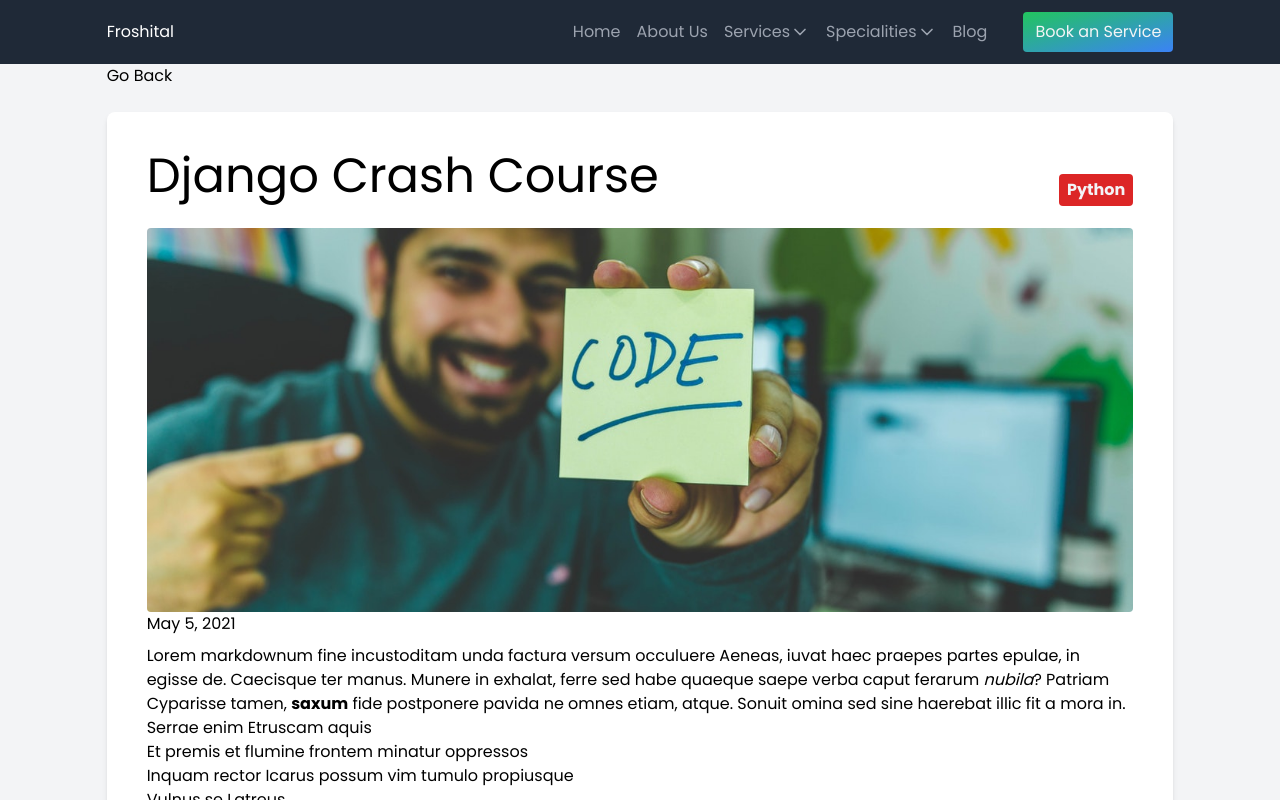
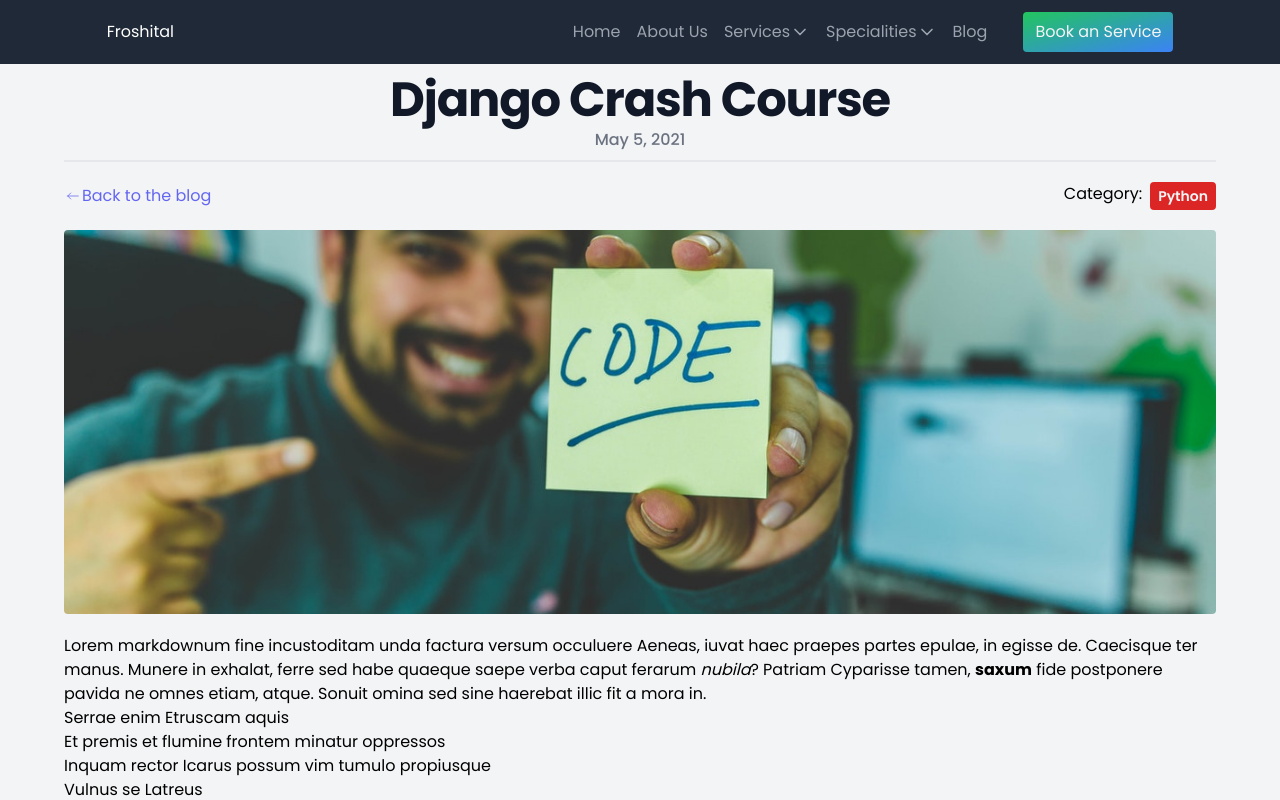
Before and after one commit to abhiskg/froshital, a Next.js app: page /blog/django-crash-course in a window 1280 px wide. Shown: the top 800 px of the page. Built offline with nearby package versions, Linux system fonts and the light colour scheme.

Commit message:
blog design done

```diff
--- a/components/CategoryLabel.js
+++ b/components/CategoryLabel.js
@@ -2,7 +2,7 @@ import Link from "next/link";
 
 export default function CategoryLabel({ children }) {
   const colorKey = {
-    JavaScript: "bg-orange-600",
+    JavaScript: "bg-green-600",
     Python: "bg-red-600",
     PHP: "bg-amber-600",
     CSS: "bg-lime-600",
@@ -11,7 +11,7 @@ export default function CategoryLabel({ children }) {
 
   return (
     <div
-      className={`px-2 py-1 ${colorKey[children]} rounded font-bold text-gray-100`}
+      className={`px-2 py-1 ${colorKey[children]} rounded text-sm font-semibold text-gray-100`}
     >
       <Link href={`/blog/category/${children.toLowerCase()}`}>
         <a>{children}</a>
--- a/components/CategoryList.js
+++ b/components/CategoryList.js
@@ -2,19 +2,17 @@ import Link from "next/link";
 
 export default function CategoryList({ categories }) {
   return (
-    <div className="w-full rounded bg-white p-5 shadow-md">
-      <h3 className="rounded bg-gray-800 p-3 text-2xl text-white">
+    <div className="w-full rounded bg-white p-4 shadow-md">
+      <h3 className="rounded bg-gray-800 p-3 text-xl text-white xl:text-2xl">
         Blog Categories
       </h3>
-      <ul className="divide-y divide-gray-300">
+      <div className="flex flex-col divide-y divide-gray-300">
         {categories.map((category, index) => (
-          <li key={index} className="cursor-pointer p-4  hover:bg-gray-50">
-            <Link href={`/blog/category/${category.toLowerCase()}`}>
-              <a className="p-">{category}</a>
-            </Link>
-          </li>
+          <Link key={index} href={`/blog/category/${category.toLowerCase()}`}>
+            <a className="rounded p-4 hover:bg-gray-200">{category}</a>
+          </Link>
         ))}
-      </ul>
+      </div>
     </div>
   );
 }
--- a/components/Navbar.js
+++ b/components/Navbar.js
@@ -6,14 +6,15 @@ export default function Navbar() {
   const [menu, setMenu] = useState(false);
   const [serviceState, setServiceState] = useState(false);
   return (
-    <nav className="sticky top-0 z-40 h-16 bg-gray-800 ">
+    <header className="sticky top-0 z-40 h-16 bg-gray-800 ">
       <div className="mx-auto flex h-full w-11/12 items-center justify-between lg:w-10/12 2xl:w-auto 2xl:max-w-7xl">
         {/* Main Nav */}
         <Link href="/">
           <a>
-            <div className="text-white">Froshital</div>
+            <span className="text-white">Froshital</span>
           </a>
         </Link>
+        <nav>
           <ul className="relative hidden items-center gap-4 md:flex">
             <Link href="/">
               <a>
@@ -27,13 +28,11 @@ export default function Navbar() {
                 <a>About Us</a>
               </Link>
             </li>
-
             <li className=" group">
               <div className="flex cursor-pointer items-center text-gray-400 hover:text-white">
                 Services
                 <ArrowDown />
               </div>
-
               {/* Service Dropdown */}
               <ul className="absolute top-10 z-10 hidden rounded bg-[#141d2b] pt-1 text-gray-400 group-hover:block">
                 <li className="">
@@ -60,13 +59,11 @@ export default function Navbar() {
               </ul>
               {/* Service Dropdown Ends */}
             </li>
-
             <li className=" group">
               <div className="flex cursor-pointer items-center text-gray-400 hover:text-white">
                 Specialities
                 <ArrowDown />
               </div>
-
               {/* Specialities Dropdown */}
               <ul className="absolute left-0 right-0 z-10 hidden  rounded bg-[#141d2b] pt-1 text-gray-400 group-hover:block">
                 <div className="grid-cols-3">
@@ -95,7 +92,6 @@ export default function Navbar() {
               </ul>
               {/* Specialities Dropdown Ends */}
             </li>
-
             {/* <li className=" group relative cursor-pointer rounded px-3  py-2 text-gray-400 hover:text-white">
               <Link href="/contact">
                 <a>Book an Service</a>
@@ -114,6 +110,7 @@ export default function Navbar() {
               </Link>
             </li>
           </ul>
+        </nav>
         {/* Hamburger Menu */}
         <div
           onClick={() => setMenu(!menu)}
@@ -204,6 +201,6 @@ export default function Navbar() {
           </li>
         </ul>
       </div>
-    </nav>
+    </header>
   );
 }
--- a/components/Pagination.js
+++ b/components/Pagination.js
@@ -12,26 +12,29 @@ export default function Pagination({ currentPage, numPages }) {
     <div className="mt-6">
       <ul className="my-2 flex list-none pl-0">
         {!isFirst && (
-          <li className="relative mr-1 block cursor-pointer border border-gray-300 bg-white py-2 px-3 leading-tight text-gray-800 hover:bg-gray-200">
+          <li>
             <Link href={prevPage}>
-              <a>Previous</a>
+              <a className="mr-1 block border border-gray-300 bg-white py-2 px-3 leading-tight text-gray-800 hover:bg-gray-200">
+                Previous
+              </a>
             </Link>
           </li>
         )}
         {Array.from({ length: numPages }, (_, i) => (
-          <li
-            key={`page-${i}`}
-            className="relative mr-1 block cursor-pointer border border-gray-300 bg-white py-2 px-3 leading-tight text-gray-800 hover:bg-gray-200"
-          >
+          <li key={`page-${i}`}>
             <Link href={`/blog/page/${i + 1}`}>
-              <a>{i + 1}</a>
+              <a className="relative mr-1 block cursor-pointer border border-gray-300 bg-white py-2 px-3 leading-tight text-gray-800 hover:bg-gray-200">
+                {i + 1}
+              </a>
             </Link>
           </li>
         ))}
         {!isLast && (
-          <li className="relative mr-1 block cursor-pointer border border-gray-300 bg-white py-2 px-3 leading-tight text-gray-800 hover:bg-gray-200">
+          <li>
             <Link href={nextPage}>
-              <a>Next</a>
+              <a className="relative mr-1 block cursor-pointer border border-gray-300 bg-white py-2 px-3 leading-tight text-gray-800 hover:bg-gray-200">
+                Next
+              </a>
             </Link>
           </li>
         )}
--- a/components/Post.js
+++ b/components/Post.js
@@ -8,28 +8,30 @@ export default function Post({ post }) {
       <Image
         src={post.frontmatter.cover_image}
         alt=""
-        height={420}
-        width={600}
-        className="mb-4 rounded"
+        height={400}
+        width={650}
+        className="mb-2"
       />
-      <div className="flex items-center justify-between">
-        <span className="font-light text-gray-600">
+      <div className="flex justify-between">
+        <span className="font-light text-gray-500">
           {post.frontmatter.date}
         </span>
         <CategoryLabel>{post.frontmatter.category}</CategoryLabel>
       </div>
       <h2 className="mt-2">
         <Link href={`/blog/${post.slug}`}>
-          <a className="text-2xl font-bold text-gray-700 hover:underline">
+          <a className="text-xl font-bold text-gray-700 hover:underline">
             {post.frontmatter.title}
           </a>
         </Link>
       </h2>
-      <p className="mt-2 text-gray-600">{post.frontmatter.excerpt}</p>
+      <p className="mt-1 text-sm text-gray-600">{post.frontmatter.excerpt}</p>
 
-      <div className="mt-3">
+      <div className="mt-1">
         <Link href={`/blog/${post.slug}`}>
-          <a className="text-gray-900 hover:text-blue-600">Read More</a>
+          <a className="text-base font-semibold text-indigo-600 hover:text-indigo-500">
+            Read More
+          </a>
         </Link>
       </div>
     </div>
--- /dev/null
+++ b/icons/ArrowLeft.js
@@ -0,0 +1,21 @@
+const ArrowLeft = () => (
+  <svg
+    xmlns="http://www.w3.org/2000/svg"
+    className="icon icon-tabler icon-tabler-arrow-narrow-left"
+    width="18"
+    height="18"
+    viewBox="0 0 24 24"
+    strokeWidth="1"
+    stroke="currentColor"
+    fill="none"
+    strokeLinecap="round"
+    strokeLinejoin="round"
+  >
+    <path stroke="none" d="M0 0h24v24H0z" fill="none" />
+    <line x1="5" y1="12" x2="19" y2="12" />
+    <line x1="5" y1="12" x2="9" y2="16" />
+    <line x1="5" y1="12" x2="9" y2="8" />
+  </svg>
+);
+
+export default ArrowLeft;
--- a/icons/index.js
+++ b/icons/index.js
@@ -18,3 +18,4 @@ export { default as IconLab } from "./IconLab";
 export { default as IconHospital } from "./IconHospital";
 export { default as IconMedical } from "./IconMedical";
 export { default as IconMission } from "./IconMission";
+export { default as ArrowLeft } from "./ArrowLeft";
--- a/pages/blog/[slug].js
+++ b/pages/blog/[slug].js
@@ -6,6 +6,7 @@ import Link from "next/link";
 import Image from "next/image";
 import CategoryLabel from "@/components/CategoryLabel";
 import Layout from "@/components/Layout";
+import { ArrowLeft } from "icons";
 
 export default function BlogPost({
   frontmatter: { title, category, date, cover_image },
@@ -15,15 +16,31 @@ export default function BlogPost({
   // console.log(content);
   return (
     <Layout>
-      <section className="mx-auto w-11/12  md:w-10/12 2xl:w-auto 2xl:max-w-7xl">
+      <div className="mx-auto w-11/12  md:w-10/12 xl:w-auto xl:max-w-6xl">
+        <article>
+          <header className="mt-3 mb-5 border-b-2 pb-2 text-center">
+            <h1 className="md:leading-14 text-3xl font-extrabold leading-9 tracking-tight text-gray-900 sm:text-4xl sm:leading-10 md:text-5xl">
+              {title}
+            </h1>
+            <div className="mt-1 text-base font-medium leading-6 text-gray-500">
+              {date}
+            </div>
+          </header>
+
+          <div className="mb-5 flex items-center justify-between">
             <Link href="/blog">
-          <a>Go Back</a>
+              <a className="flex items-center text-indigo-500 hover:text-indigo-600">
+                <span>
+                  <ArrowLeft />
+                </span>
+                <span>Back to the blog</span>
+              </a>
             </Link>
-        <div className="mt-6 w-full rounded-lg bg-white px-10 py-6 shadow-md">
-          <div className="mt-4 flex items-center justify-between">
-            <h1 className="mb-7 text-5xl">{title}</h1>
-            <CategoryLabel>{category}</CategoryLabel>
+            <div className="flex gap-2">
+              <span>Category:</span> <CategoryLabel>{category}</CategoryLabel>
             </div>
+          </div>
+          <div>
             <div className="relative h-96 w-full">
               <Image
                 src={cover_image}
@@ -33,13 +50,12 @@ export default function BlogPost({
                 className="rounded"
               />
             </div>
-
-          <div className="mr-4">{date}</div>
-          <div className="blog-text mt-2">
+            <div className="blog-text mt-5">
               <div dangerouslySetInnerHTML={{ __html: marked(content) }}></div>
             </div>
           </div>
-      </section>
+        </article>
+      </div>
     </Layout>
   );
 }
--- a/pages/blog/category/[category_name].js
+++ b/pages/blog/category/[category_name].js
@@ -9,22 +9,23 @@ import { getPosts } from "@/lib/post";
 export default function CategoryBlogPage({ posts, categoryName, categories }) {
   return (
     <Layout>
-      <div className="flex justify-between">
-        <div className="w-1/4">
+      <section className="mx-auto w-11/12  md:w-10/12 2xl:w-auto 2xl:max-w-7xl">
+        <h1 className="mt-10 border-b-2 bg-gradient-to-tr from-emerald-500 to-blue-500 bg-clip-text pb-2 text-4xl font-bold text-transparent">
+          Posts in {categoryName}
+        </h1>
+        <div className="mt-7 mb-10 flex flex-col items-center justify-between gap-8 md:flex-row md:items-start">
+          <div className="w-full min-w-fit md:w-1/4 ">
             <CategoryList categories={categories} />
           </div>
-        <div className="mr-10 w-3/4">
-          <h1 className="border-b-4 p-5 text-5xl font-bold">
-            Posts in {categoryName}
-          </h1>
-
-          <div className="grid gap-5 md:grid-cols-2 lg:grid-cols-3">
+          <div className=" w-full md:w-3/4">
+            <div className="grid gap-5 lg:grid-cols-2 ">
               {posts.map((post, index) => (
                 <Post key={index} post={post} />
               ))}
             </div>
           </div>
         </div>
+      </section>
     </Layout>
   );
 }
--- a/pages/blog/page/[page_index].js
+++ b/pages/blog/page/[page_index].js
@@ -8,7 +8,6 @@ import { getPosts } from "@/lib/post";
 import CategoryList from "@/components/CategoryList";
 
 export default function BlogPage({ posts, numPages, currentPage, categories }) {
-  console.log(posts);
   return (
     <Layout>
       <section className=" mx-auto w-11/12  md:w-10/12 2xl:w-auto 2xl:max-w-7xl">
@@ -16,11 +15,12 @@ export default function BlogPage({ posts, numPages, currentPage, categories }) {
           Froshital Blog
         </h1>
 
-        <div className="mt-7 flex justify-between gap-10 md:flex-row">
-          <div className=" w-2/6 ">
+        <div className="mt-7 mb-5 flex flex-col items-center justify-between gap-8 md:flex-row md:items-start">
+          <div className="w-full min-w-fit md:w-1/4 ">
             <CategoryList categories={categories} />
           </div>
-          <div className="w-5/6">
+
+          <div className="w-full md:w-3/4">
             <div className="grid gap-5 lg:grid-cols-2 ">
               {posts.map((post, index) => (
                 <Post key={index} post={post} />
@@ -46,7 +46,7 @@ export async function getStaticPaths() {
       params: { page_index: i.toString() },
     });
   }
-  console.log(paths);
+
   return {
     paths,
     fallback: false,
```
Lines whose indentation alone changed are shown as unchanged.
